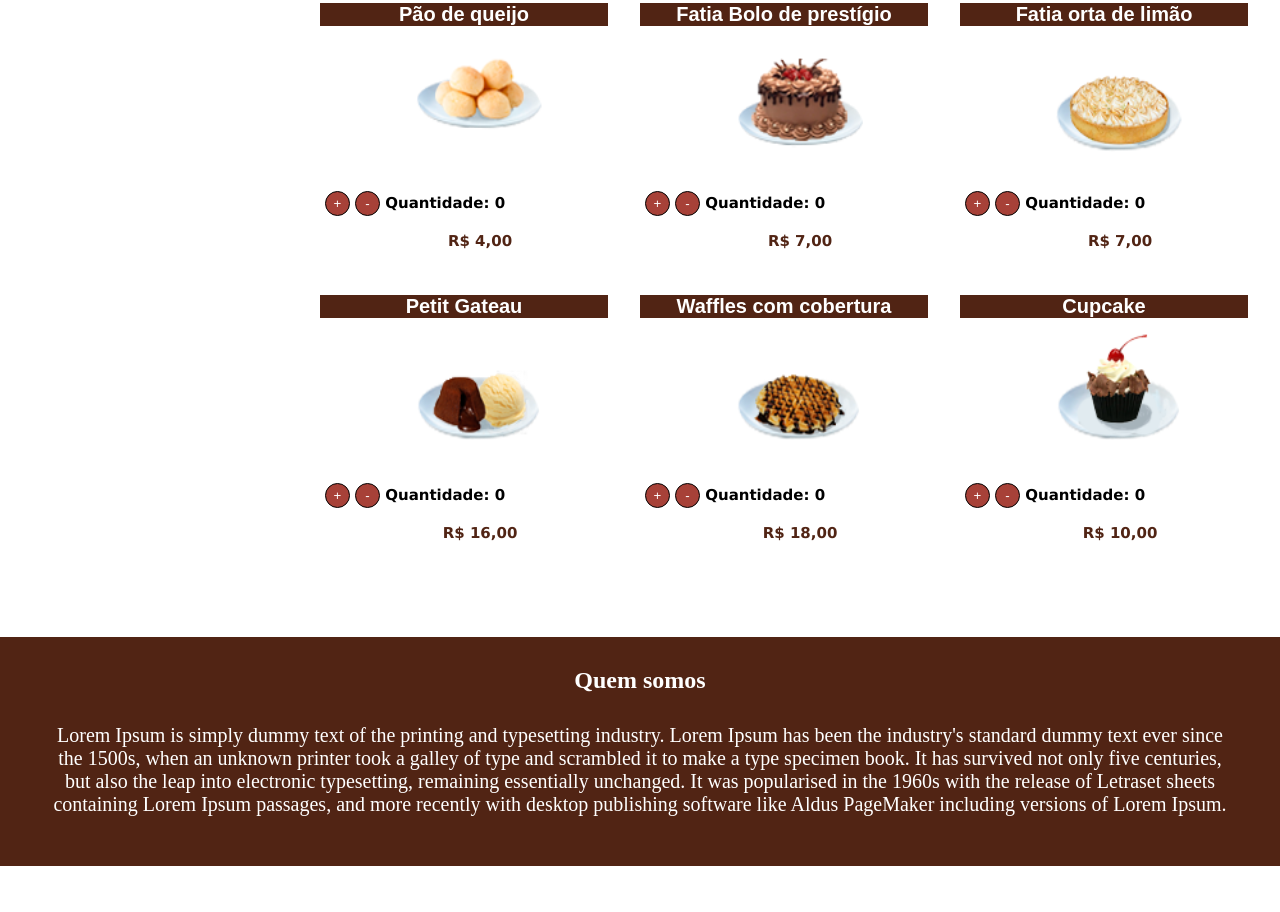
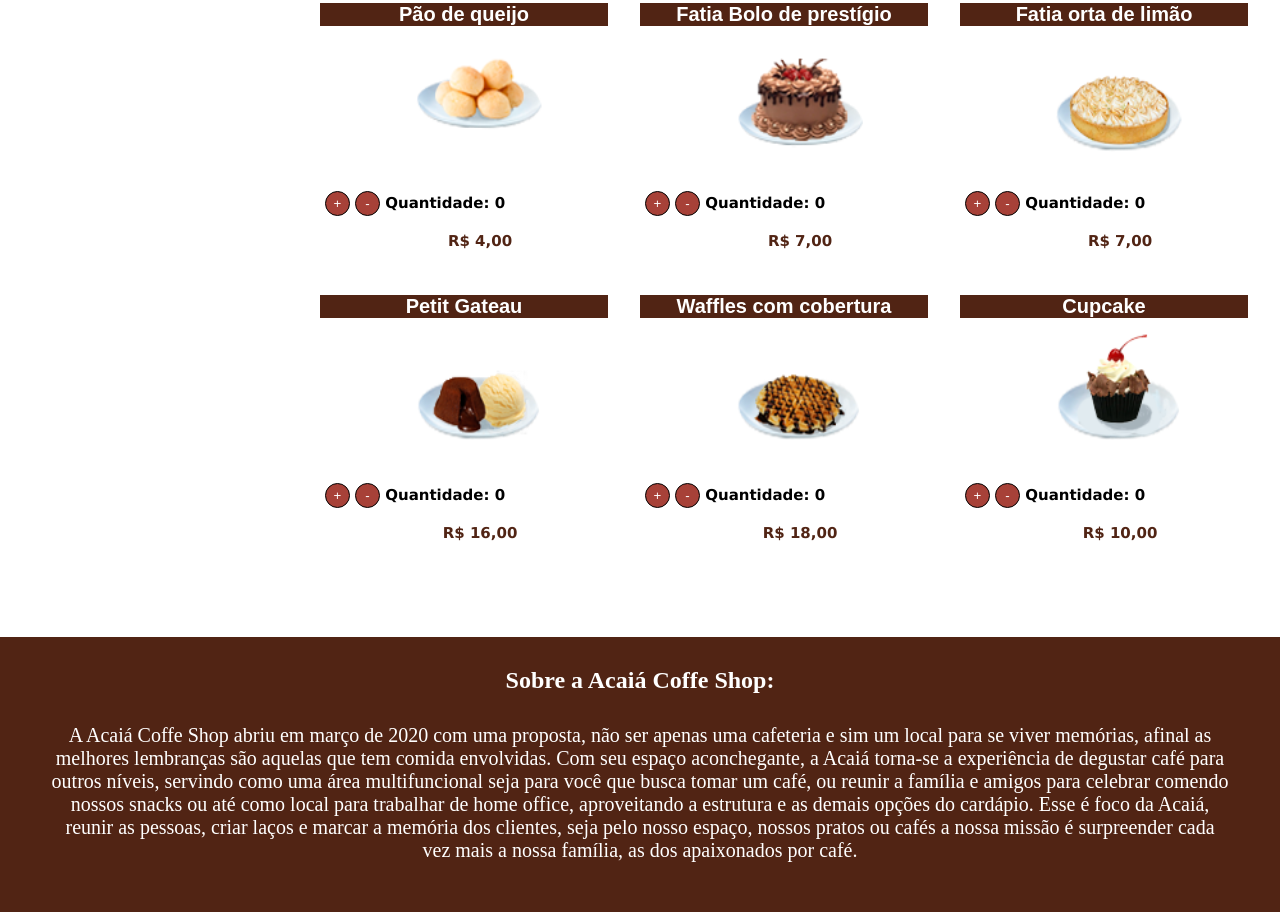
Before and after one commit to G4brielSilva/Focus-Trainee, a plain HTML site: page Site/index.html in a window 1280 px wide. Shown: the part 3267-4179 px from the top of the page. Before the commit the page ends 4133 px from the top, so only its background shows below. Drawn offline with Linux system fonts and the light colour scheme.

Commit message:
Update index.html

```diff
--- a/Site/index.html
+++ b/Site/index.html
@@ -866,16 +866,9 @@
 </body>
 
 <footer>
-    <h2>  Quem somos </h2>
+    <h2>  Sobre a Acaiá Coffe Shop: </h2>
     <p class="texto-footer">
-        Lorem Ipsum is simply dummy text of the printing and typesetting industry.
-        Lorem Ipsum has been the industry's standard dummy text ever since the 1500s,
-        when an unknown printer took a galley of type and scrambled it to make a type
-        specimen book. It has survived not only five centuries, but also the leap into
-        electronic typesetting, remaining essentially unchanged. It was popularised in the
-        1960s with the release of Letraset sheets containing Lorem Ipsum passages, and
-        more recently with desktop publishing software like Aldus PageMaker including
-        versions of Lorem Ipsum.
+        A Acaiá Coffe Shop abriu em março de 2020 com uma proposta, não ser apenas uma cafeteria e sim um local para se viver memórias, afinal as melhores lembranças são aquelas que tem comida envolvidas. Com seu espaço aconchegante, a Acaiá torna-se a experiência de degustar café para outros níveis, servindo como uma área multifuncional seja para você que busca tomar um café, ou reunir a família e amigos para celebrar comendo nossos snacks ou até como local para trabalhar de home office, aproveitando a estrutura e as demais opções do cardápio. Esse é foco da Acaiá, reunir as pessoas, criar laços e marcar a memória dos clientes, seja pelo nosso espaço, nossos pratos ou cafés a nossa missão é surpreender cada vez mais a nossa família, as dos apaixonados por café.
     </p>
     <div class="contatos">
         <!--
```
